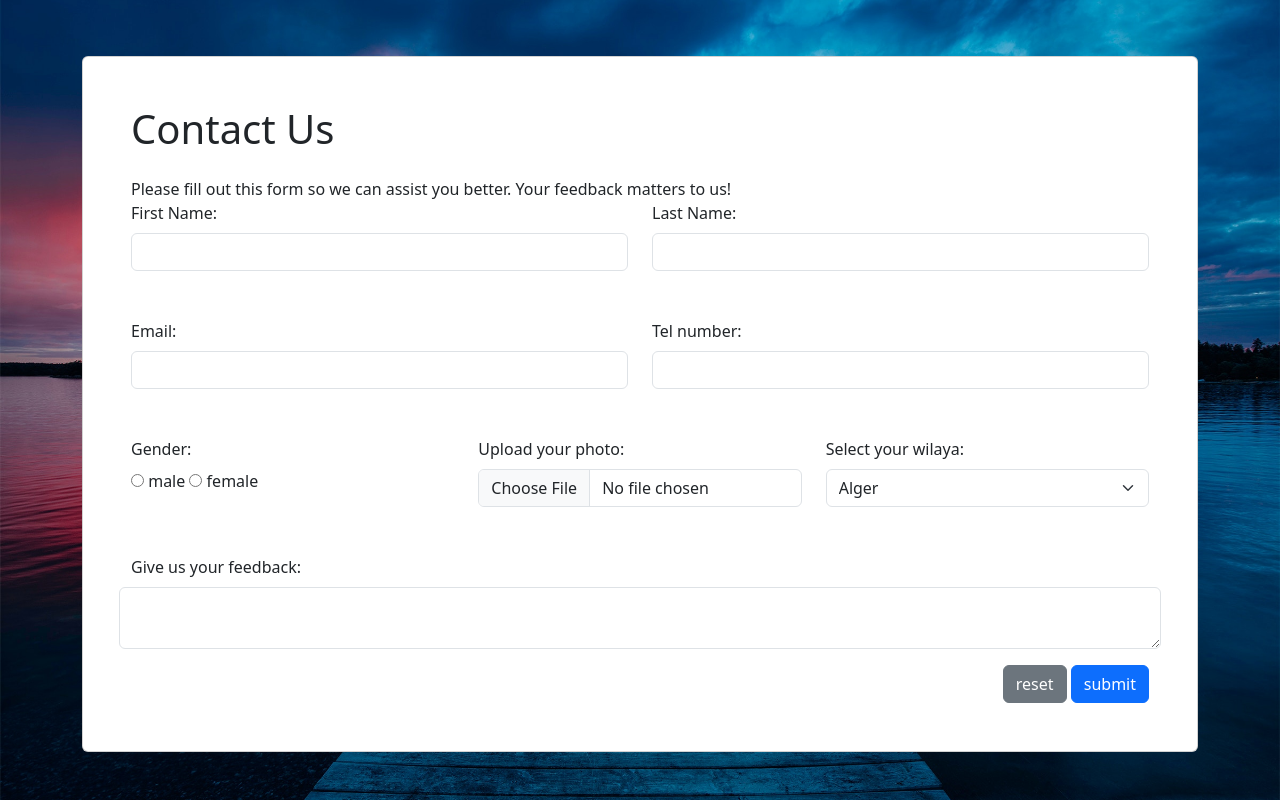
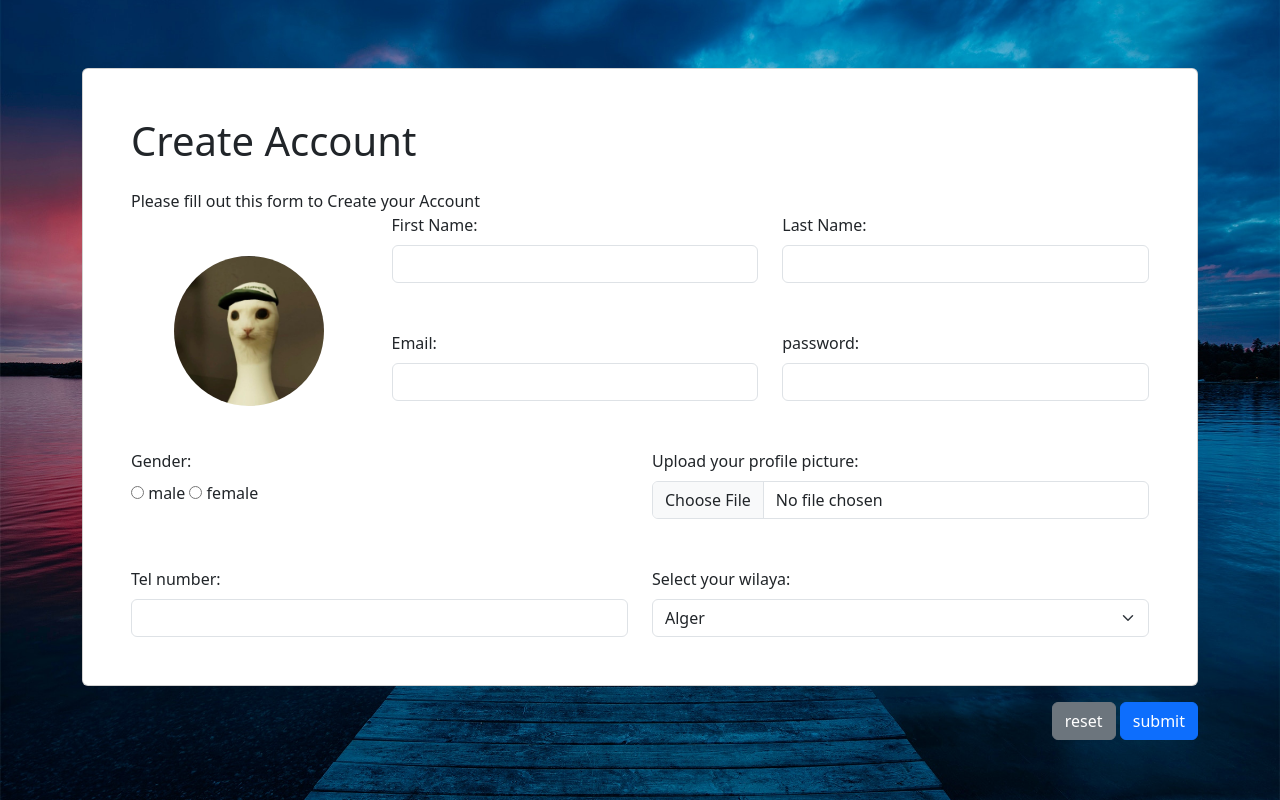
Before and after one commit to zineberrachedi/my-first-form, a Flask app: page / in a window 1280 px wide. Run offline with Flask 3, Linux system fonts and the light colour scheme; some libraries are stand-ins or nearby versions.

Commit message:
feat(form): replace feedback with create account, add password field, improve layout

```diff
--- a/app.py
+++ b/app.py
@@ -16,7 +16,7 @@ def thank_you():
       email=request.form.get("email")
       tel=request.form.get("tel")
       gender=request.form.get("gender")
-      text=request.form.get("text1")
+      password=request.form.get("password")
       country=request.form.get("country")
       photo=request.files.get("photo")
       if not fname:
@@ -35,12 +35,8 @@ def thank_you():
        error_message = "choose your gender please :)"
        return render_template('form.html',error_message=error_message,fname=fname,lname=lname,gender=gender,email=email,tel=tel,text=text,country=country)
 
-      if not tel:
-        error_message = "tel is required :)"
-        return render_template('form.html',error_message=error_message,fname=fname,lname=lname,gender=gender,email=email,tel=tel,text=text,country=country)
-
-      if not photo or photo.filename =='':
-        error_message = "please uploade you photo :)"
+      if not password:
+        error_message = "password is required :)"
         return render_template('form.html',error_message=error_message,fname=fname,lname=lname,gender=gender,email=email,tel=tel,text=text,country=country)
 
       return render_template('thankyou.html')
--- /dev/null
+++ b/create_db.py
@@ -0,0 +1 @@
+import sqlite3
--- a/templates/form.html
+++ b/templates/form.html
@@ -10,15 +10,22 @@
   height: 95vh;
   background-image: url('{{ url_for('static', filename='images/coolbackgrounds-unsplash-jilden.jpg') }}');
   background-size: cover;
-  background-position: center;">
+  background-position: center;
+  ">
 
 <form class="container" action="/Thnks" method="post" enctype="multipart/form-data">
- <div class="card p-5 mt-5">
-  <h1 class="card-title">Contact Us</h1>
-  <div class="card-text pt-3" >Please fill out this form so we can assist you better. Your feedback matters to us!</div>
+ <div class="card p-5 mt-5 " >
+  <h1 class="card-title">Create Account</h1>
+  <div class="card-text pt-3" >Please fill out this form to Create your Account</div>
   {% if error_message %}
   <div class="alert alert-danger">{{ error_message }}</div>
   {% endif %}
+  <div class="row">
+
+    <div class="col-md-3 d-flex justify-content-center align-items-center">
+    <img class=" rounded-circle" src="{{ url_for('static', filename='images/pfp.jpg') }}" alt="User profile picture"  height="150" width="150">
+  </div>
+    <div class="col-md-9">
     <div class="row mb-5">
        <div class="col">
             <label for="Fname" class="form-label">First Name:</label>
@@ -36,11 +43,13 @@
           <input id="email" type="email" name="email" class="form-control" value="{{email or ''}}">
      </div>
       <div class="col">
-          <label for="tel" class="form-label">Tel number:</label>
-         <input id="tel" type="tel" name="tel" class="form-control" value="{{tel or ''}}">
+        <label for="password" class="form-label">password:</label>
+        <input type="password" name="password" class="form-control">
+      </div>
   </div>
 </div>
 
+</div>
       <div class="row mb-5">
         <div class="col ">
            <label class="form-label d-block">Gender:</label>
@@ -51,8 +60,15 @@
            <label for="female">female</label>
         </div>
         <div class="col">
-          <label class="form-label">Upload your photo:</label>
-          <input  name="photo" type="file" class="form-control">
+          <label class="form-label">Upload your profile picture:</label>
+          <input  name="photo" type="file" class="form-control" >
+        </div>
+        </div>
+
+      <div class="row">
+        <div class="col">
+          <label for="tel" class="form-label">Tel number:</label>
+          <input id="tel" type="tel" name="tel" class="form-control" value="{{tel or ''}}">
         </div>
 
          <div class="col">
@@ -65,10 +81,6 @@
            </select>
          </div>
       </div>
-
-    <div class="row">
-        <label for="text1" class="form-label"> Give us your feedback:</label>
-        <textarea name="text1" id="text1" class="form-control" >{{text or ''}}</textarea>
  </div>
     <div class="text-end mt-3">
      <button type="reset" class="btn btn-secondary ">reset</button>
```
Also changed, not shown: README.md, static/images/pfp.jpg (added). Lines whose indentation alone changed are shown as unchanged.
